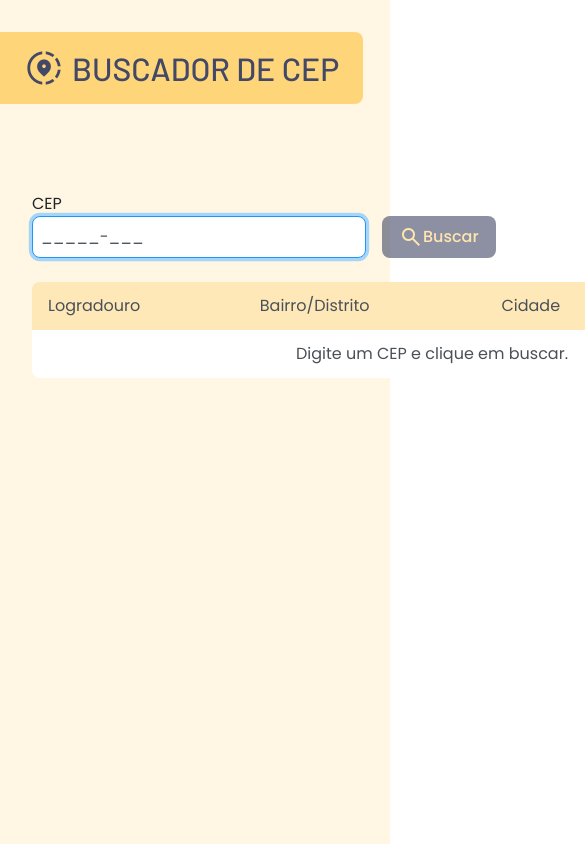
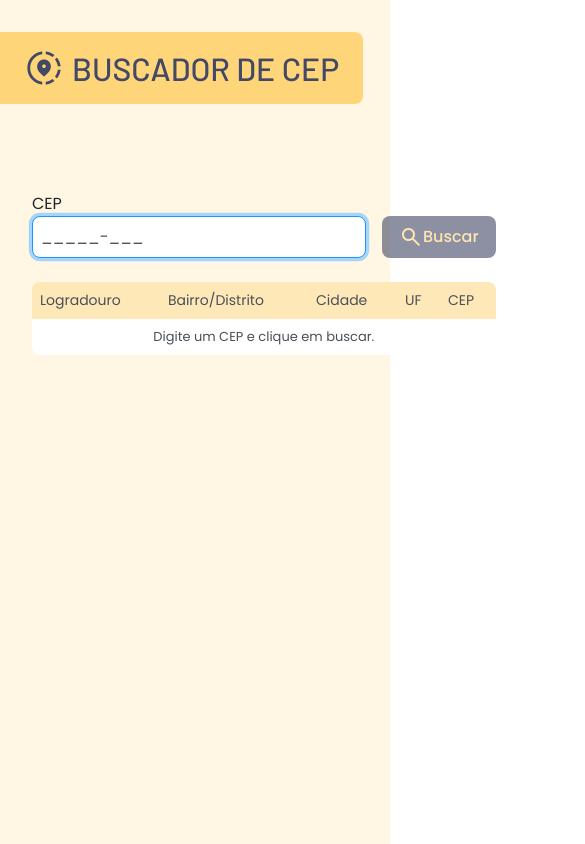
Before and after one commit to brunnaserafina/buscador-cep, a Vue app: page / in a window 390 px wide. Shown: the top 844 px of the page, 585 px wide, since content can reach past the window. Built offline with nearby package versions, Linux system fonts and the light colour scheme.

Commit message:
style: Add responsive layout

```diff
--- a/src/components/Buscador.vue
+++ b/src/components/Buscador.vue
@@ -72,10 +72,7 @@ const handleKeydown = (event) => {
   </section>
 
   <section class="resultados mt-4">
-    <DataTable
-      :value="loading ? [{}] : enderecos"
-      tableStyle="min-width: 50rem"
-    >
+    <DataTable :value="loading ? [{}] : enderecos">
       <Column
         v-for="col of COLUMNS"
         :key="col.field"
@@ -122,6 +119,7 @@ const handleKeydown = (event) => {
 
 .p-datatable-wrapper {
   font-family: "Poppins", serif !important;
+  min-width: 40rem;
 
   .p-datatable-thead {
     border-radius: 0.5rem 0px 0px 0.5rem !important;
@@ -155,4 +153,30 @@ const handleKeydown = (event) => {
     }
   }
 }
+
+@media (max-width: 768px) {
+  .p-datatable-wrapper {
+    min-width: 0;
+
+    .p-datatable-thead {
+      font-size: 14px;
+    }
+
+    .p-datatable-tbody {
+      font-size: 13px;
+    }
+
+    .p-datatable-thead {
+      & > tr > th {
+        padding: 0.5rem 0.5rem;
+      }
+    }
+
+    .p-datatable-tbody {
+      & > tr > td {
+        padding: 0.5rem 0.5rem;
+      }
+    }
+  }
+}
 </style>
```
